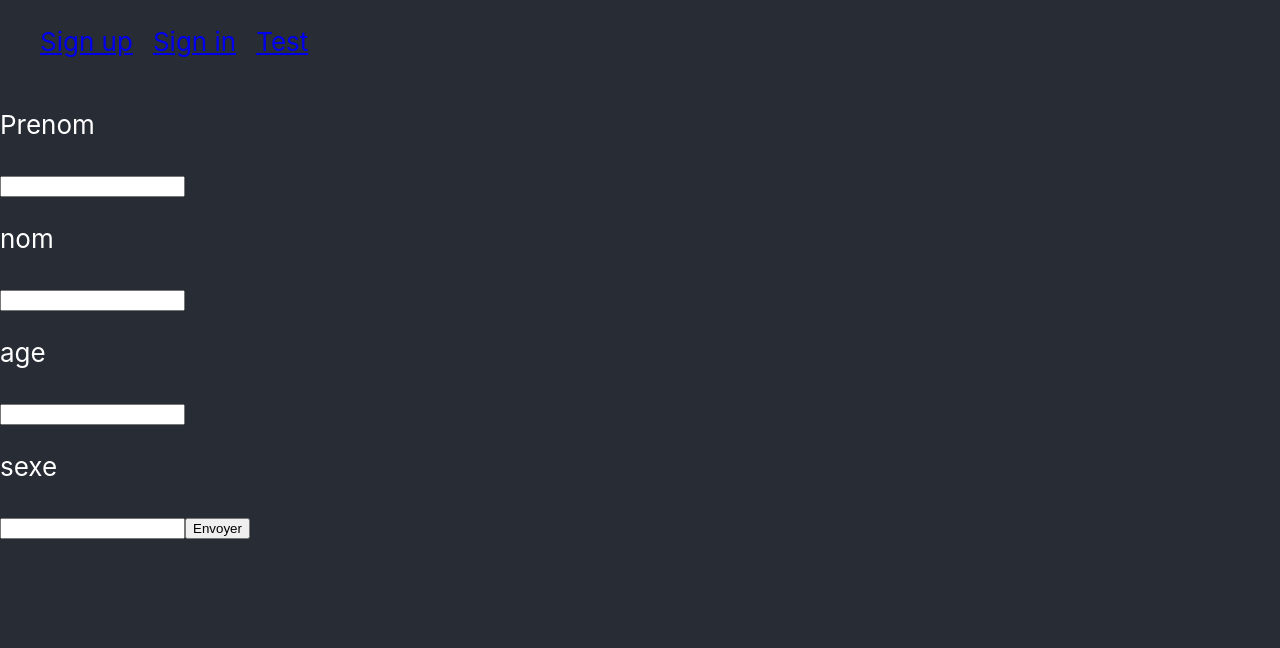
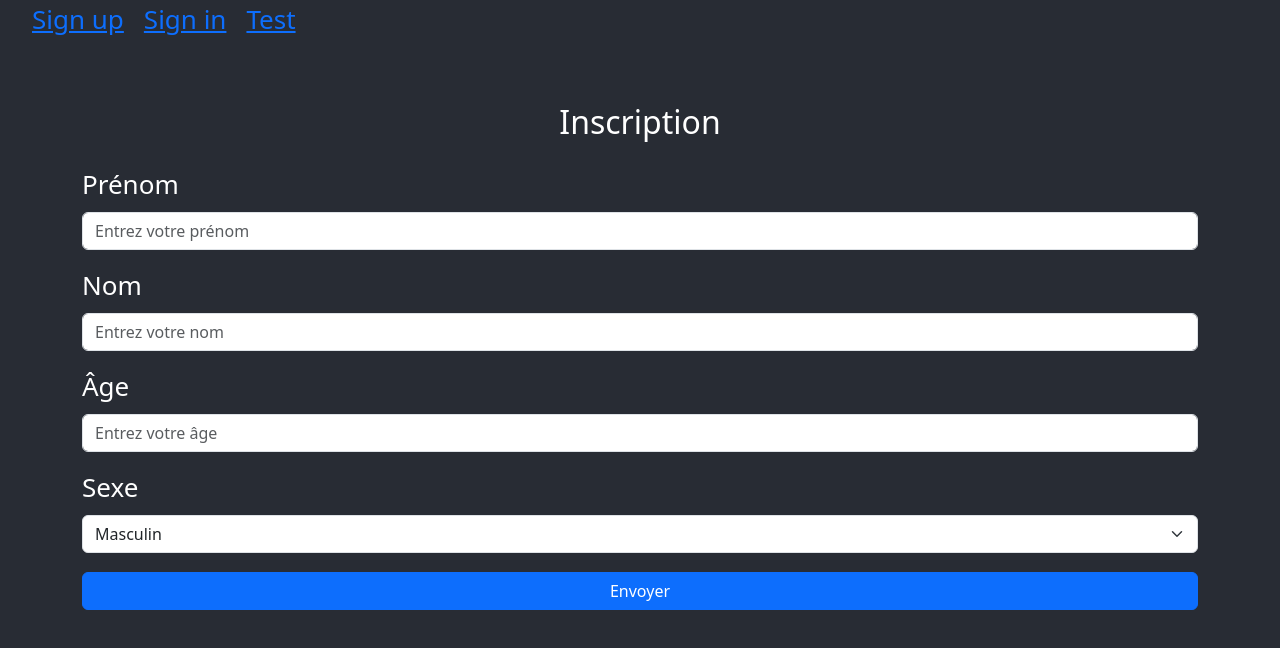
Before and after one commit to TiPolo973/test_netlify, a React (Create React App) app: page /signup in a window 1280 px wide. Shown: the top 648 px of the page. Built offline with nearby package versions, Linux system fonts and the light colour scheme; no server answers.

Commit message:
Imporve design and install Boostrap 5

```diff
--- a/package.json
+++ b/package.json
@@ -8,6 +8,7 @@
     "@testing-library/user-event": "^13.5.0",
     "ajv": "^8.17.1",
     "ajv-keywords": "^5.1.0",
+    "bootstrap": "^5.3.3",
     "firebase": "^10.14.1",
     "react": "^18.3.1",
     "react-dom": "^18.3.1",
--- a/src/App.js
+++ b/src/App.js
@@ -3,6 +3,8 @@ import Signin from './components/Signin';
 import Signup from './components/Signup';
 import Test from './components/test';
 import Header from './components/Header';
+import 'bootstrap/dist/css/bootstrap.min.css';
+
 
 function App() {
   return (
--- a/src/components/Signup.js
+++ b/src/components/Signup.js
@@ -10,18 +10,35 @@ export default function Signup() {
 
 
   return (
-    <div>
-      <form className="form" onSubmit={senddata}>
-        <p>Prenom</p>
-        <input id="2"/>
-        <p>nom</p>
-        <input />
-        <p>age</p>
-        <input />
-        <p>sexe</p>
-        <input />
-        <button type="submit">Envoyer</button>
-      </form>
-    </div>
+    <div className="container mt-5">
+        <h2 className="text-center mb-4">Inscription</h2>
+        <form className="form" onSubmit={senddata}>
+          <div className="mb-3">
+            <label className="form-label">Prénom</label>
+            <input type="text" className="form-control" placeholder="Entrez votre prénom" />
+          </div>
+
+          <div className="mb-3">
+            <label className="form-label">Nom</label>
+            <input type="text" className="form-control" placeholder="Entrez votre nom" />
+          </div>
+
+          <div className="mb-3">
+            <label className="form-label">Âge</label>
+            <input type="number" className="form-control" placeholder="Entrez votre âge" />
+          </div>
+
+          <div className="mb-3">
+            <label className="form-label">Sexe</label>
+            <select className="form-select">
+              <option>Masculin</option>
+              <option>Féminin</option>
+              <option>Autre</option>
+            </select>
+          </div>
+
+          <button type="submit" className="btn btn-primary w-100">Envoyer</button>
+        </form>
+      </div>
   );
 }
```
Also changed, not shown: 1 other file (tests, documents, lock files or other folders).
